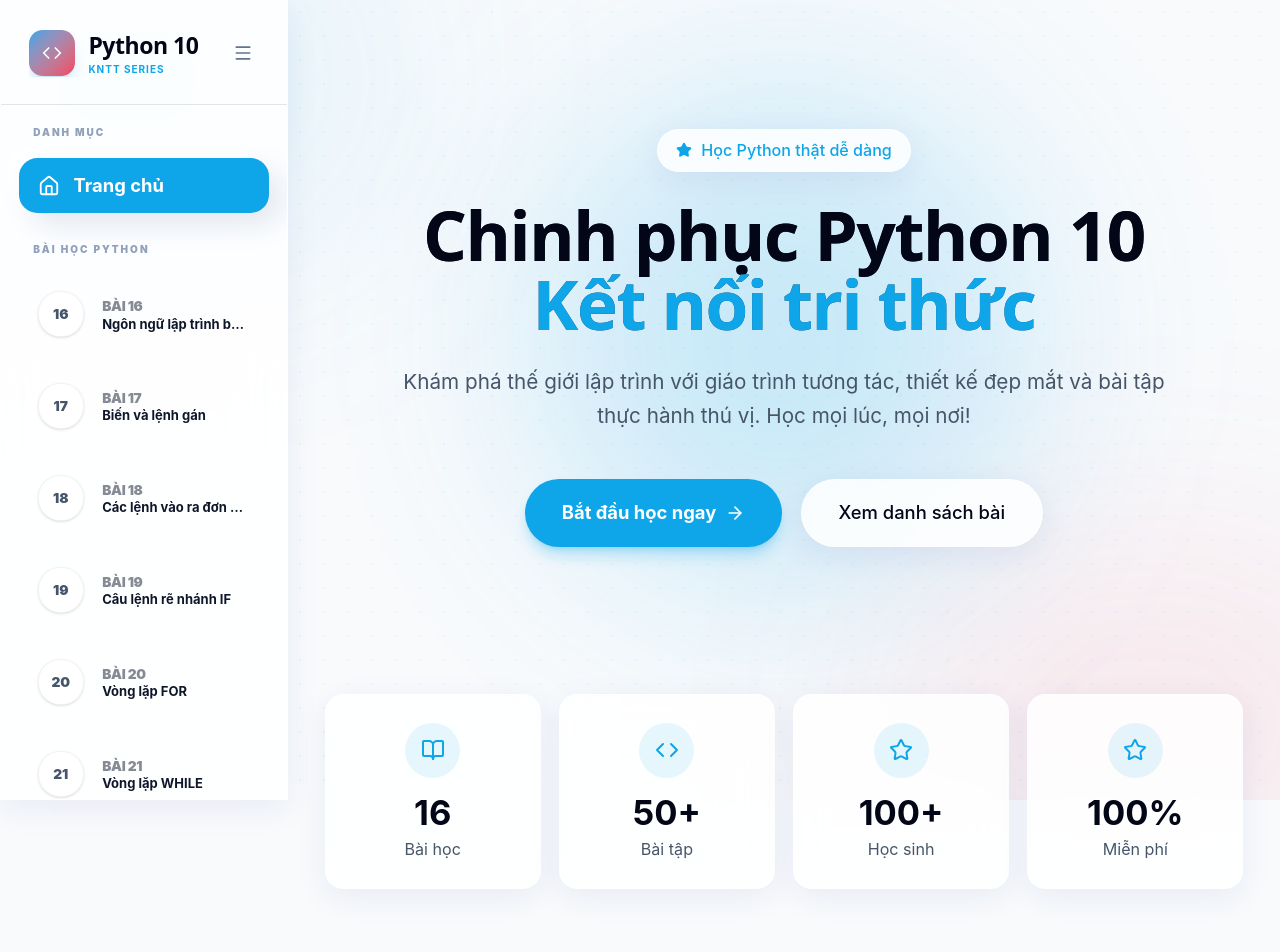
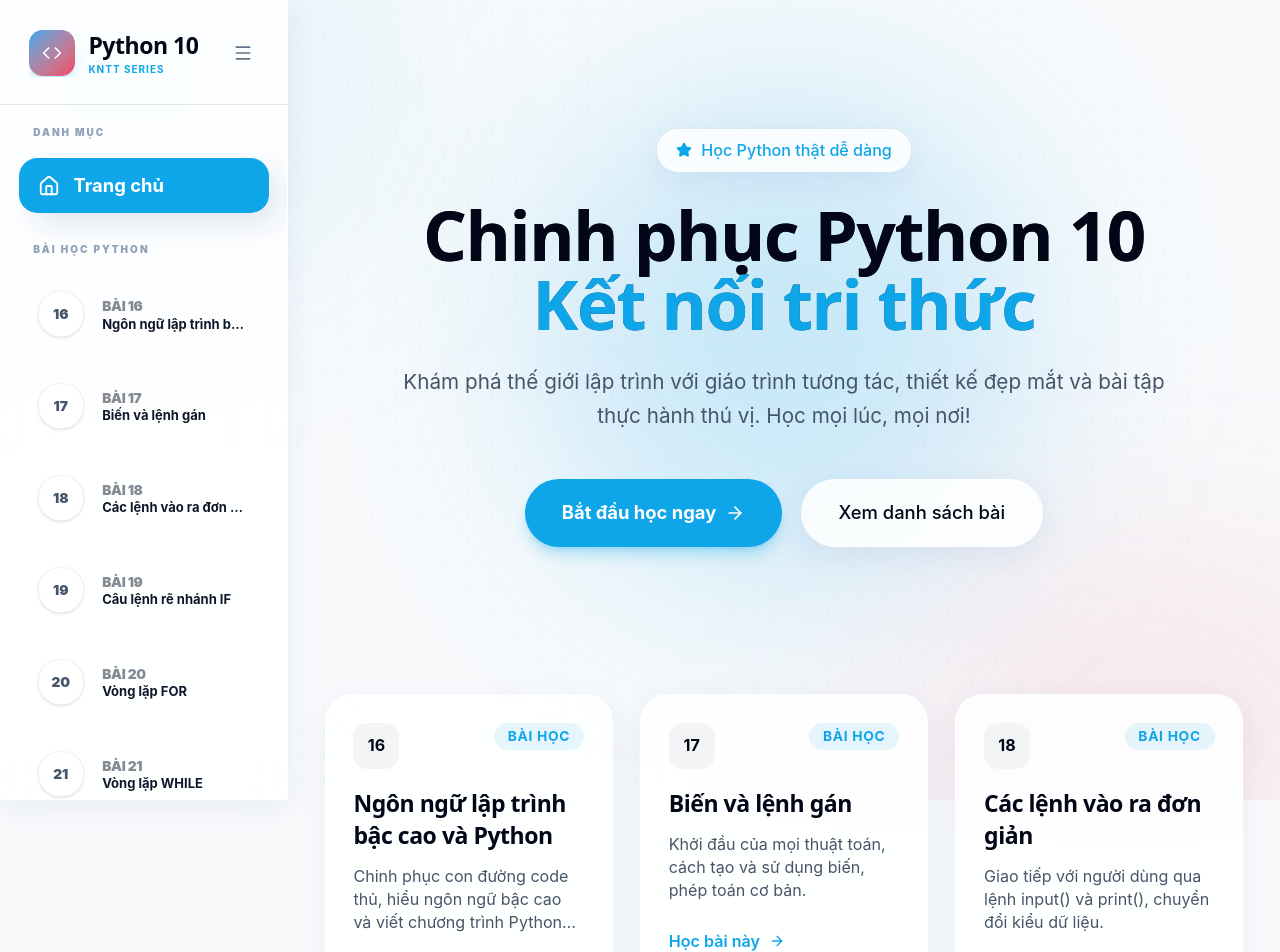
Before and after one commit to tranthachbtx/PYTHON-10-KNTT, a Next.js app: page / in a window 1280 px wide. Shown: the top 952 px of the page. Built offline with nearby package versions, Linux system fonts and the light colour scheme.

Commit message:
Final TIN 10

```diff
--- a/src/app/page.tsx
+++ b/src/app/page.tsx
@@ -1,6 +1,6 @@
 import { getAllLessons } from "@/lib/mdx";
 import Link from "next/link";
-import { ArrowRight, BookOpen, Star, Code } from "lucide-react";
+import { ArrowRight, Star } from "lucide-react";
 
 export default function Home() {
   const lessons = getAllLessons();
@@ -36,27 +36,9 @@
         </div>
       </section>
 
-      {/* Stats Grid */}
-      <section className="grid grid-cols-2 md:grid-cols-4 gap-4">
-        {[
-          { label: "Bài học", value: lessons.length, icon: BookOpen },
-          { label: "Bài tập", value: "50+", icon: Code },
-          { label: "Học sinh", value: "100+", icon: Star },
-          { label: "Miễn phí", value: "100%", icon: Star }, // Duplicate icon for now
-        ].map((stat, i) => (
-          <div key={i} className="glass p-6 rounded-2xl text-center">
-            <div className="w-12 h-12 mx-auto bg-primary/10 rounded-full flex items-center justify-center text-primary mb-3">
-              <stat.icon size={24} />
-            </div>
-            <div className="text-3xl font-bold mb-1">{stat.value}</div>
-            <div className="text-sm text-muted-foreground">{stat.label}</div>
-          </div>
-        ))}
-      </section>
 
       {/* Lessons List */}
       <section id="lessons" className="space-y-6">
-        <h2 className="text-3xl font-bold text-center mb-10">Lộ trình học tập</h2>
 
         <div className="grid gap-6 md:grid-cols-2 lg:grid-cols-3">
           {lessons.map((lesson) => (
```
